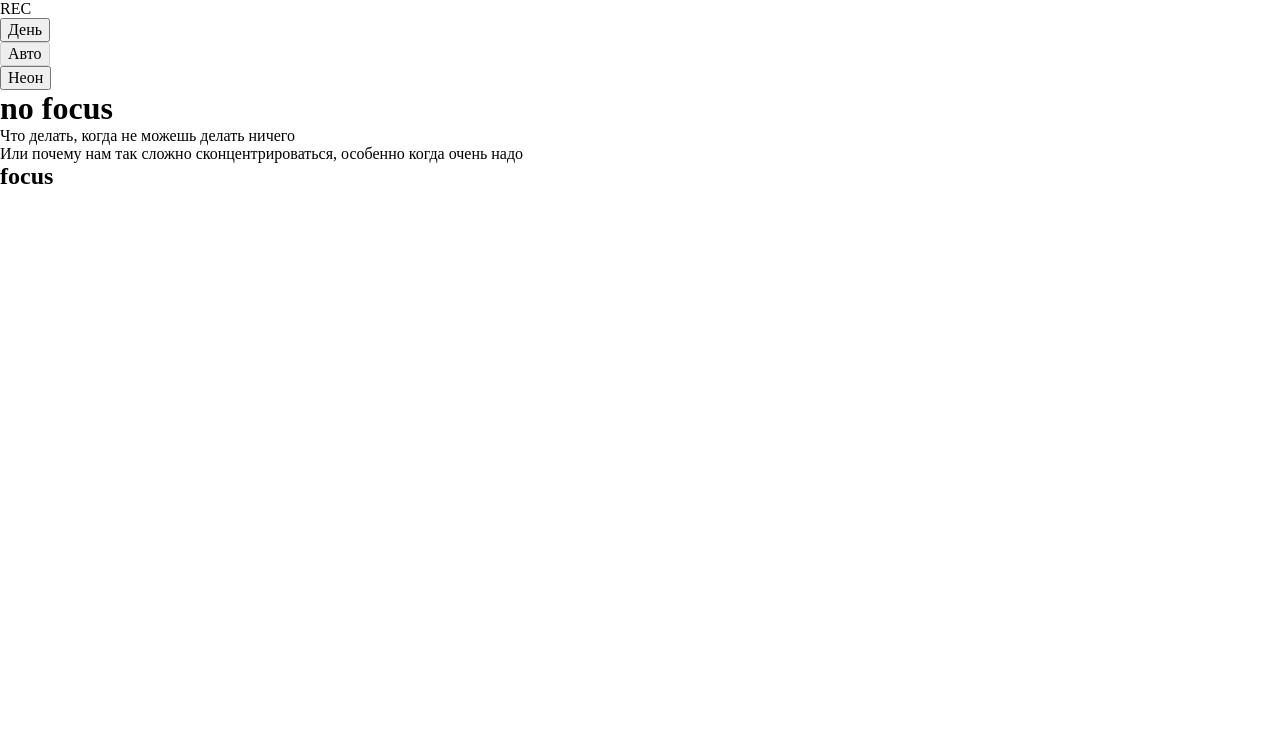
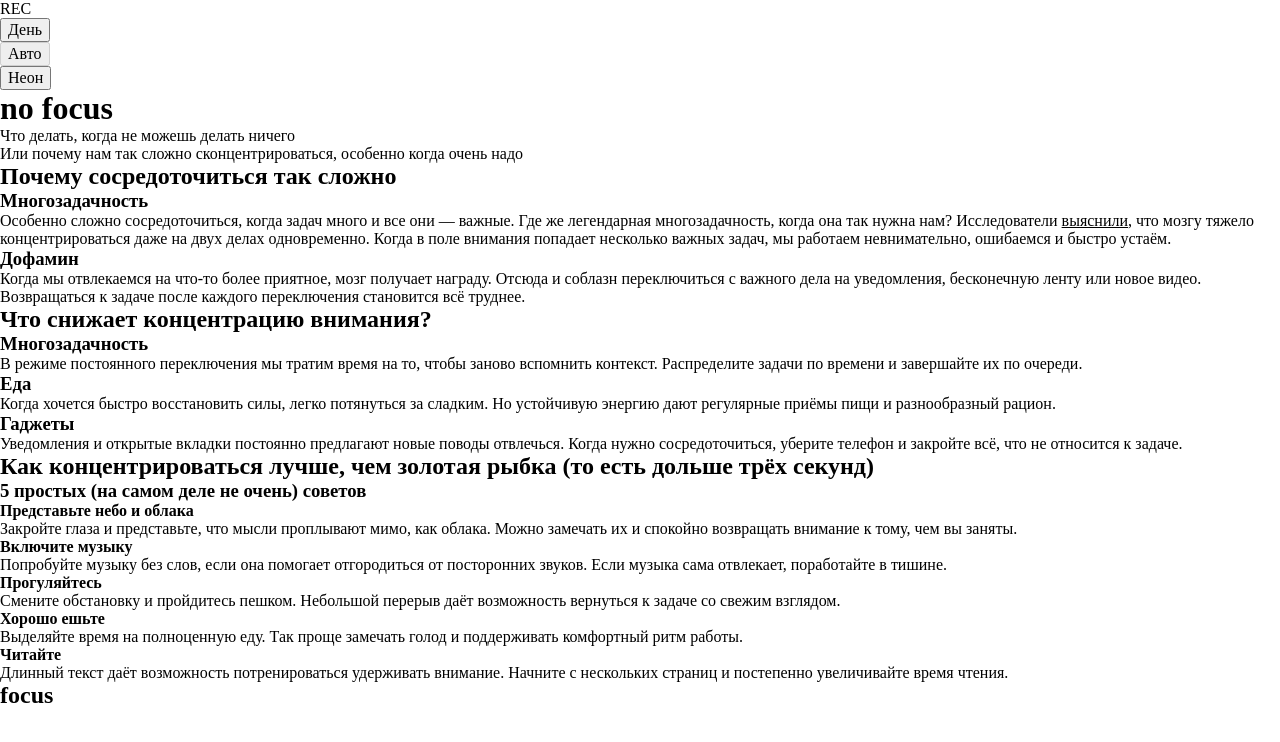
Before and after one commit to kintsugiie/slozhno-sosredotochitsya-ad, a plain HTML site: page index.html in a window 1280 px wide. Drawn offline with Linux system fonts and the light colour scheme.

Commit message:
Structure the article and practical advice

```diff
--- a/index.html
+++ b/index.html
@@ -52,7 +52,64 @@
         Или почему нам так сложно сконцентрироваться, особенно когда очень надо
       </p>
     </header>
-    <main class="content"></main>
+    <main class="content">
+      <section class="section section_type_why">
+        <h2 class="section__title">Почему сосредоточиться так сложно</h2>
+        <div class="section__cards">
+          <article class="card">
+            <h3 class="title-decor card__title">Многозадачность</h3>
+            <p>Особенно сложно сосредоточиться, когда задач много и все они — важные. Где же легендарная многозадачность, когда она так нужна нам? Исследователи <a href="https://dana.org/article/multicosts-of-multitasking/">выяснили</a>, что мозгу тяжело концентрироваться даже на двух делах одновременно. Когда в поле внимания попадает несколько важных задач, мы работаем невнимательно, ошибаемся и быстро устаём.</p>
+          </article>
+          <article class="card">
+            <h3 class="title-decor card__title">Дофамин</h3>
+            <p>Когда мы отвлекаемся на что-то более приятное, мозг получает награду. Отсюда и соблазн переключиться с важного дела на уведомления, бесконечную ленту или новое видео. Возвращаться к задаче после каждого переключения становится всё труднее.</p>
+          </article>
+        </div>
+      </section>
+      <section class="section section_type_causes">
+        <h2 class="section__title">Что снижает концентрацию внимания?</h2>
+        <div class="section__cards">
+          <article class="card">
+            <h3 class="title-decor card__title">Многозадачность</h3>
+            <p>В режиме постоянного переключения мы тратим время на то, чтобы заново вспомнить контекст. Распределите задачи по времени и завершайте их по очереди.</p>
+          </article>
+          <article class="card">
+            <h3 class="title-decor card__title">Еда</h3>
+            <p>Когда хочется быстро восстановить силы, легко потянуться за сладким. Но устойчивую энергию дают регулярные приёмы пищи и разнообразный рацион.</p>
+          </article>
+          <article class="card">
+            <h3 class="title-decor card__title">Гаджеты</h3>
+            <p>Уведомления и открытые вкладки постоянно предлагают новые поводы отвлечься. Когда нужно сосредоточиться, уберите телефон и закройте всё, что не относится к задаче.</p>
+          </article>
+        </div>
+      </section>
+      <section class="section section_type_advice">
+        <h2 class="section__title">Как концентрироваться лучше, чем золотая рыбка (то есть дольше трёх секунд)</h2>
+        <div class="section__cards">
+          <h3 class="title-decor">5 простых (на самом деле не очень) советов</h3>
+          <article class="card">
+            <h4 class="title-decor card__title">Представьте небо и облака</h4>
+            <p>Закройте глаза и представьте, что мысли проплывают мимо, как облака. Можно замечать их и спокойно возвращать внимание к тому, чем вы заняты.</p>
+          </article>
+          <article class="card">
+            <h4 class="title-decor card__title">Включите музыку</h4>
+            <p>Попробуйте музыку без слов, если она помогает отгородиться от посторонних звуков. Если музыка сама отвлекает, поработайте в тишине.</p>
+          </article>
+          <article class="card">
+            <h4 class="title-decor card__title">Прогуляйтесь</h4>
+            <p>Смените обстановку и пройдитесь пешком. Небольшой перерыв даёт возможность вернуться к задаче со свежим взглядом.</p>
+          </article>
+          <article class="card">
+            <h4 class="title-decor card__title">Хорошо ешьте</h4>
+            <p>Выделяйте время на полноценную еду. Так проще замечать голод и поддерживать комфортный ритм работы.</p>
+          </article>
+          <article class="card">
+            <h4 class="title-decor card__title">Читайте</h4>
+            <p>Длинный текст даёт возможность потренироваться удерживать внимание. Начните с нескольких страниц и постепенно увеличивайте время чтения.</p>
+          </article>
+        </div>
+      </section>
+    </main>
     <footer class="footer decorated-zone">
       <h2 class="display-title">focus</h2>
     </footer>
```
